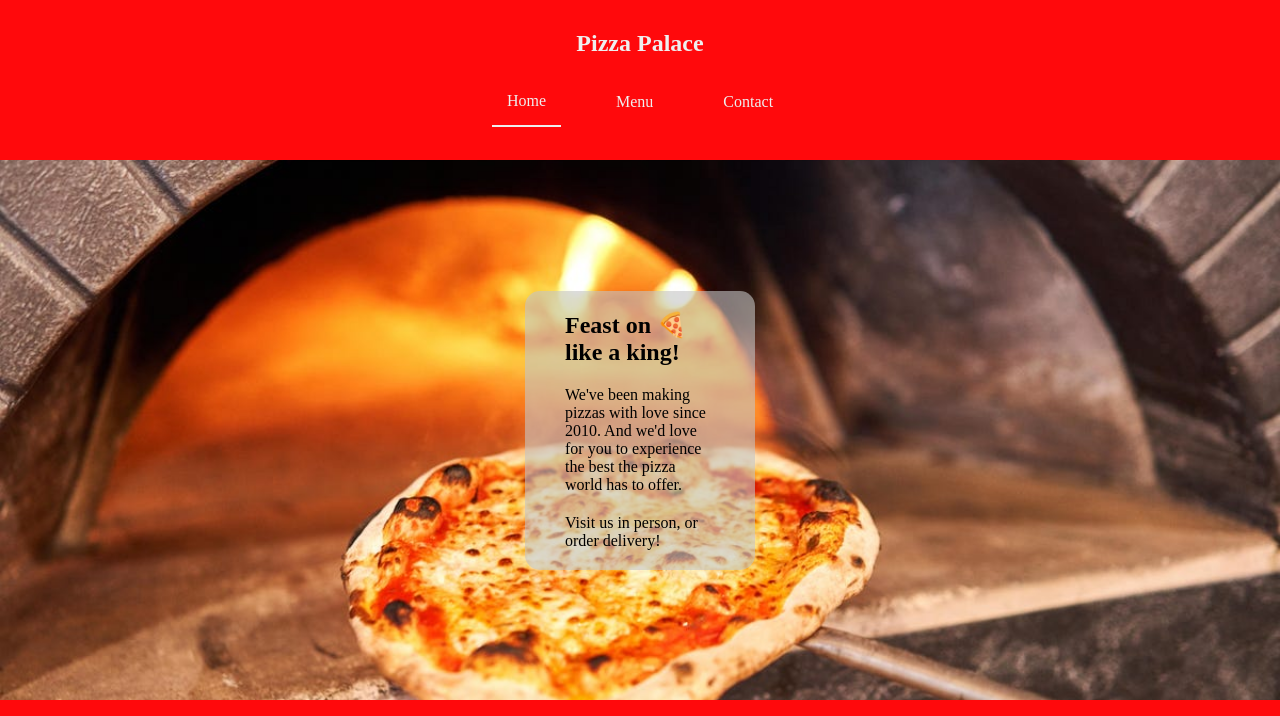
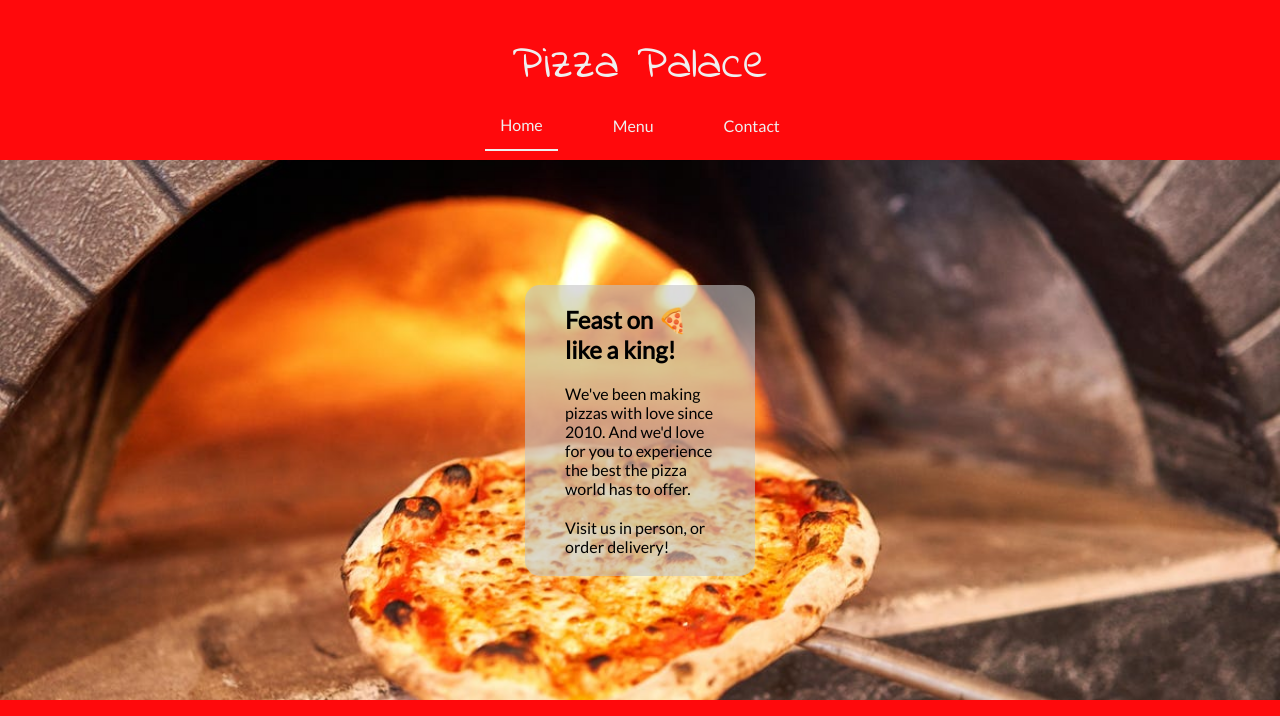
Before and after one commit to SirIsaacNeutron/restaurant-page, a website built with webpack: page src/template.html in a window 1280 px wide. Shown: the top 716 px of the page. Built offline with nearby package versions, Linux system fonts and the light colour scheme.

Commit message:
Change fonts

```diff
--- a/src/styles.css
+++ b/src/styles.css
@@ -10,6 +10,8 @@
 }
 
 body {
+    font-family: 'Lato', sans-serif;
+
     display: grid;
     grid-template-rows: 160px 5fr 100px;
     min-height: 100vh;
@@ -34,12 +36,18 @@ nav {
     justify-content: space-between;
 }
 
+nav h1 {
+    font-family: 'Indie Flower', cursive;
+    font-weight: 100;
+
+    font-size: 3rem;
+}
+
 .nav-links {
     display: flex;
     align-items: center;
 
     gap: 40px;
-    margin-top: 20px;
     margin-bottom: 5px;
 }
 
--- a/src/template.html
+++ b/src/template.html
@@ -3,6 +3,13 @@
     <head>
         <meta charset="UTF-8" />
         <meta name="viewport" content="width=device-width, initial-scale=1" />
+
+        <link rel="preconnect" href="https://fonts.googleapis.com" />
+        <link rel="preconnect" href="https://fonts.gstatic.com" crossorigin />
+        <link
+            href="https://fonts.googleapis.com/css2?family=Indie+Flower&family=Lato:wght@300;400&display=swap"
+            rel="stylesheet"
+        />
 
         <script src="https://kit.fontawesome.com/cffa455509.js" crossorigin="anonymous"></script>
 
@@ -19,9 +26,7 @@
             </div>
         </nav>
 
-        <main id="content">
-
-        </main>
+        <main id="content"></main>
 
         <footer>
             <p>Coded by SirIsaacNeutron</p>
```
Also changed, not shown: dist/index.bundle.js, dist/index.html.
